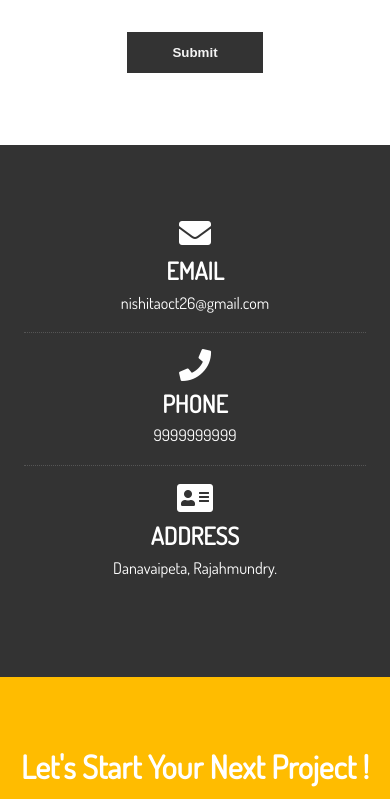
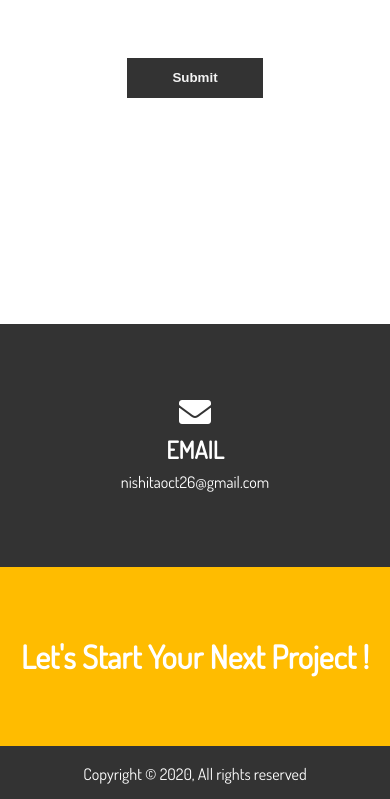
Before and after one commit to Nishita424/portfolio-dist, a plain HTML site: page contact.html in a window 390 px wide. Shown: the part 682-1481 px from the top of the page. Drawn offline with Linux system fonts and the light colour scheme.

Commit message:
Updated few modules and did styling accordingly

```diff
--- a/contact.html
+++ b/contact.html
@@ -84,6 +84,7 @@
               ,
               id="message"></textarea>
           </div>
+          <br>
           <!-- <button class="btn-light"><a
               href="/success.html">Submit</a></button> -->
           <button type="submit" class="btn-dark">Submit</button>
@@ -92,6 +93,7 @@
     </section>
 
     <!-- Section-B: Contact Info  -->
+    <br><br><br><br><br><br>
     <section id="contact-b" class="py-3 bg-dark">
       <div class="container">
         <div class="contact-info">
@@ -100,16 +102,16 @@
             <h2>Email</h2>
             <p>nishitaoct26@gmail.com</p>
           </div>
-          <div>
+          <!-- <div>
             <i class="fas fa-phone fa-2x"></i>
             <h2>Phone</h2>
             <p>9999999999</p>
-          </div>
-          <div>
+          </div> -->
+          <!-- <div>
             <i class="fas fa-address-card fa-2x"></i>
             <h2>Address</h2>
-            <p>Danavaipeta, Rajahmundry.</p>
-          </div>
+            <p>Rajahmundry, Andhra Pradesh, India</p>
+          </div> -->
         </div>
       </div>
     </section>
--- a/css/main.css
+++ b/css/main.css
@@ -421,7 +421,7 @@ img {
 
 #contact-b .contact-info {
   display: grid;
-  grid-template-columns: repeat(3, 1fr);
+  grid-template-columns: repeat(1, 1fr);
   text-align: center;
 }
 
@@ -530,11 +530,20 @@ img {
   #contact-a .text-fields {
     grid-template-areas: 'name' 'subject' 'email' 'phone' 'message';
   }
-  #contact-b div {
-    margin-bottom: 1rem;
-    padding-bottom: 1rem;
-    border-bottom: 1px #555 dotted;
-  }
+  /* #contact-b .container .contact-info {
+    display: grid;
+    height: 100%;
+    width: 100%;
+    grid-template-rows: repeat(2, 1fr);
+    grid-gap: 2rem;
+    justify-content: center;
+    align-items: center;
+  } */
+  /* #contact-b div { */
+  /* margin-bottom: 1rem;
+    padding-bottom: 1rem; */
+  /* border-bottom: 1px #555 dotted; */
+  /* } */
   #contact-b div:last-child {
     border: none;
     margin-bottom: 0;
```
Also changed, not shown: index.html (+6 -7 lines), work.html (+5 -5 lines).
